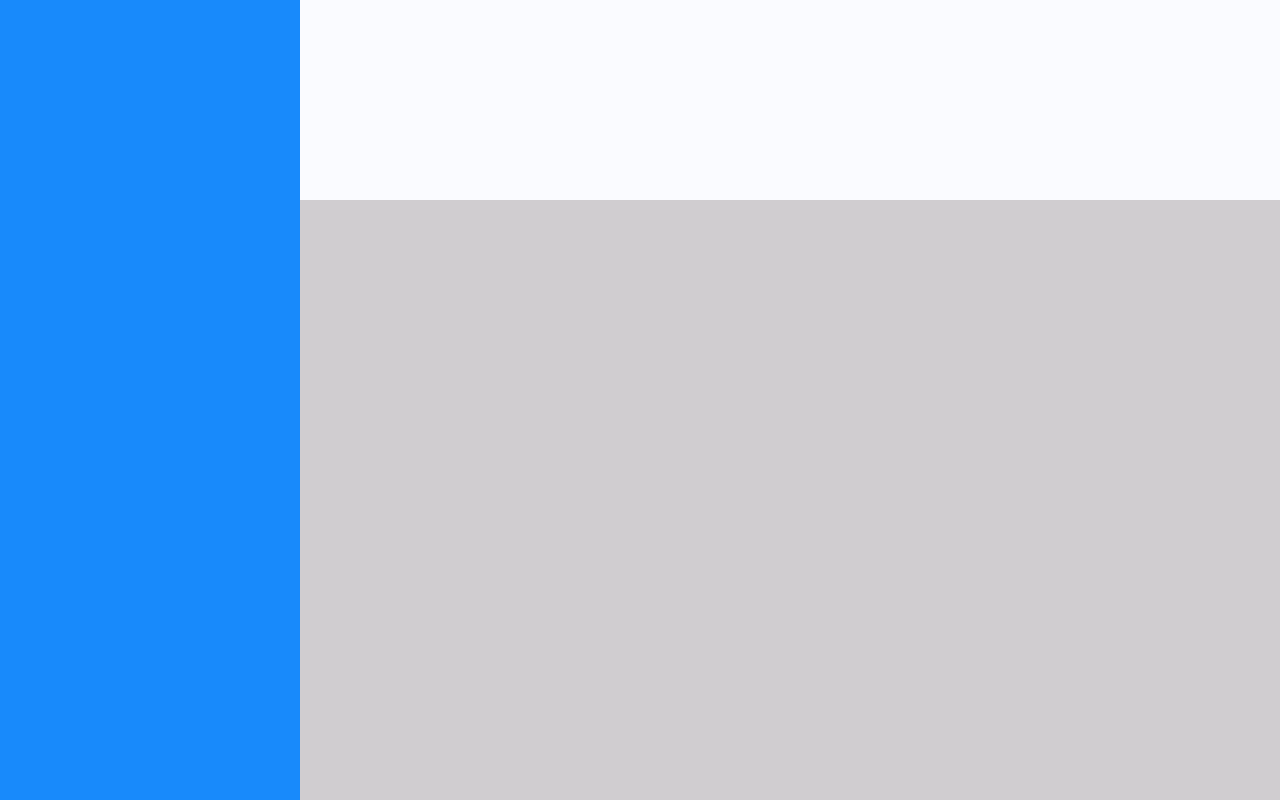
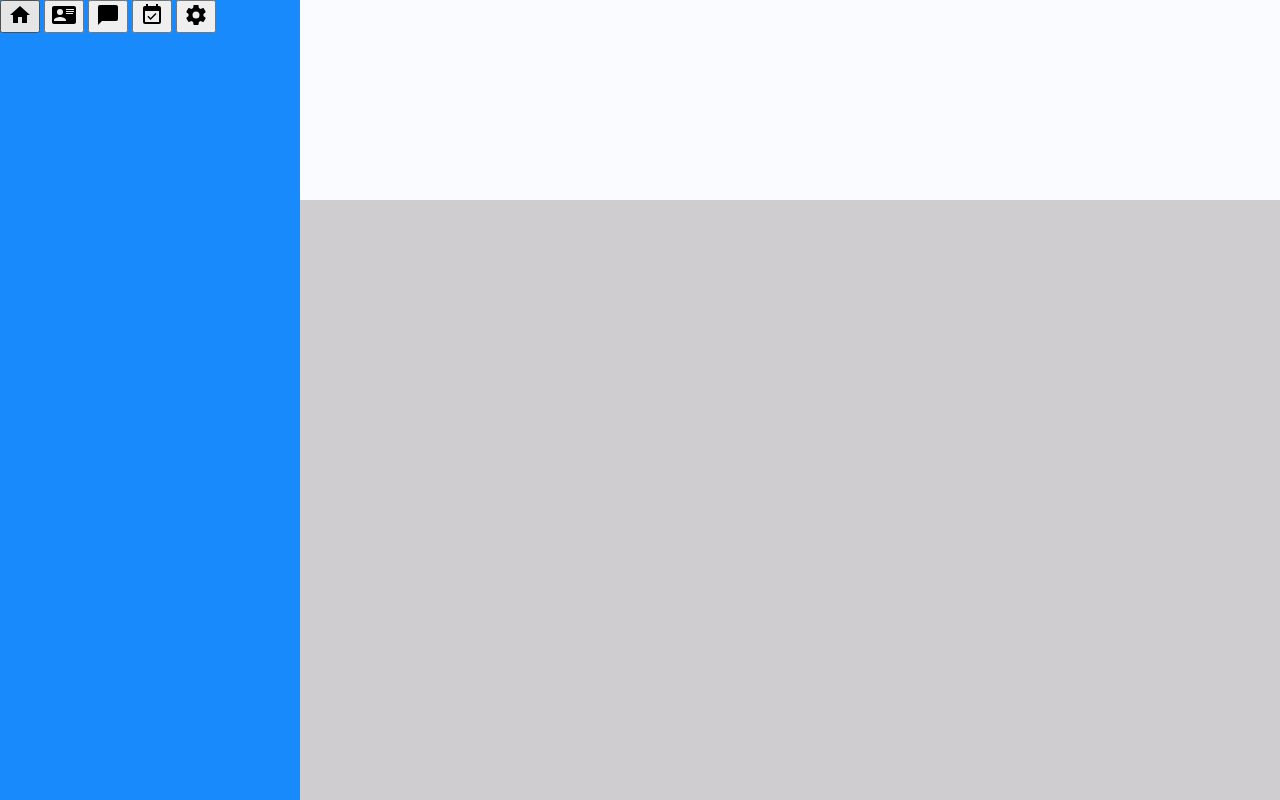
Before and after one commit to 6okuJins/admin-dashboard, a plain HTML site: page index.html in a window 1280 px wide. Drawn offline with Linux system fonts and the light colour scheme.

Commit message:
Add menu buttons

```diff
--- a/index.html
+++ b/index.html
@@ -10,7 +10,29 @@
 </head>
 <body>
     <div class="main-container">
-        <div class="sidebar"></div>
+        <div class="sidebar">
+            <label for="home-button">Home</label>
+            <button name= "home-button" id="home-button">
+                <img src="/assets/svg/home.svg" alt="home icon">
+            </button>
+
+            <label for="profile-button">Profile</label>
+            <button name="profile-button" id="profile-button">
+                <img src="/assets/svg/card-account-details.svg" alt="profile icon">
+            </button>
+            <label for="message-button">Messages</label>
+            <button name="message-button" id="message-button">
+                <img src="/assets/svg/message.svg" alt="message icon">
+            </button>
+            <label for="task-button">Tasks</label>
+            <button name="task-button" id="task-button">
+                <img src="/assets/svg/calendar-check.svg" alt="tasks icon">
+            </button>
+            <label for="settings-button">Settings</label>
+            <button name="settings-button" id="settings-button">
+                <img src="/assets/svg/cog.svg" alt="settings icon">
+            </button>
+        </div>
         <div class="header"></div>
         <div class="dashboard"></div>
     </div>
--- a/style.css
+++ b/style.css
@@ -9,6 +9,9 @@
     --davys-grey: hsla(12, 5%, 36%, 1);
     --light-gray: hsla(300, 4%, 81%, 1);
     --white: hsla(225, 100%, 99%, 1);
+}
+.sidebar label {
+    display:none;
 }
 @media only screen and (min-width: 415px){
 .main-container {
```
Also changed, not shown: assets/svg/calendar-check.svg (added), assets/svg/card-account-details.svg (added), assets/svg/cog.svg (added), assets/svg/home.svg (added), assets/svg/message.svg (added).
